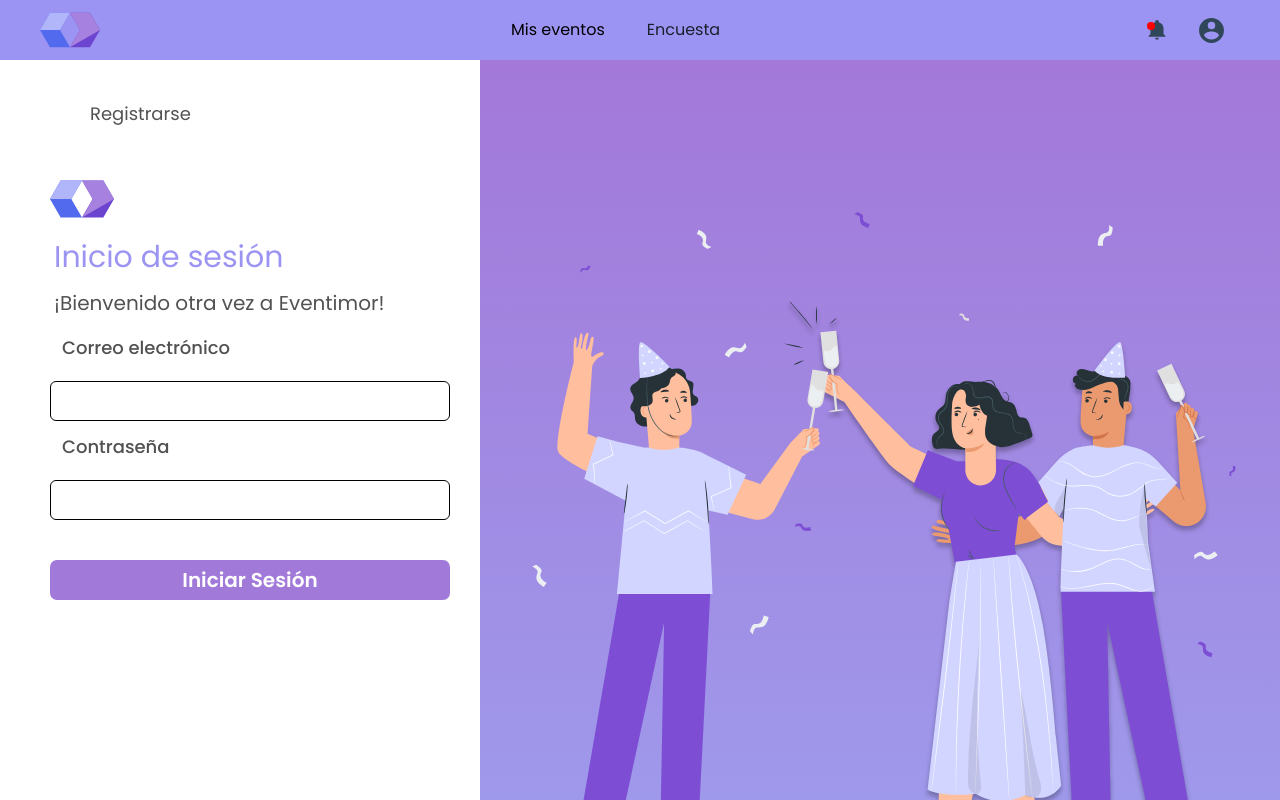
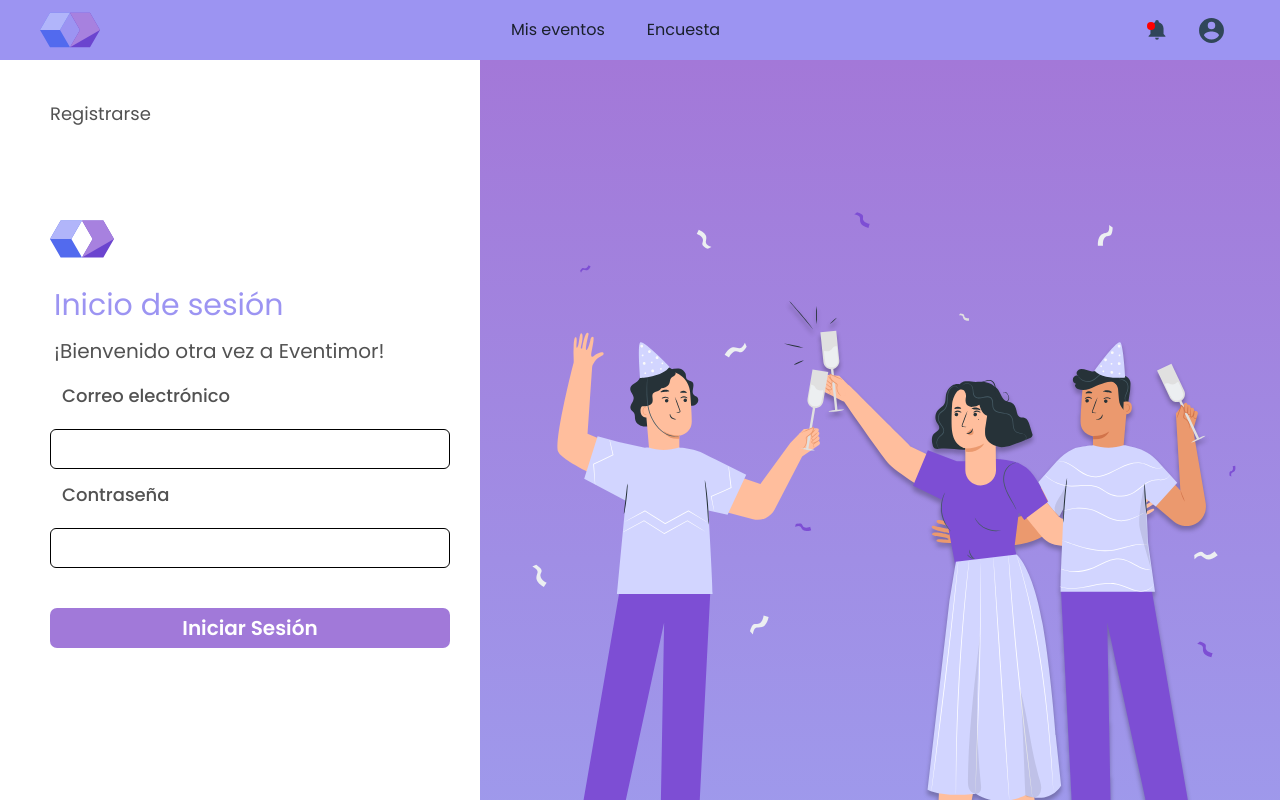
Before and after one commit to kioshiokamoto/redis-message-broker-services, a React (Create React App) app in the folder packages/client/: page / in a window 1280 px wide. Shown: the top 800 px of the page. Built offline with nearby package versions, Linux system fonts and the light colour scheme.

Commit message:
MejorasVistaEncuestaLoginRegister

```diff
--- a/packages/client/src/components/Navbar.jsx
+++ b/packages/client/src/components/Navbar.jsx
@@ -22,10 +22,10 @@ export default function Navbar() {
                 <VIcon name="logo"/>
                 <ul className="list-items">
                     <li>
-                        <NavLink exact to="/" activeClassName="activeLink"> Mis eventos</NavLink>
+                        <NavLink exact to="/events" activeClassName="activeLink"> Mis eventos</NavLink>
                     </li>
                     <li>
-                        <NavLink exact to="/pageTwo" activeClassName="activeLink">Encuesta</NavLink>
+                        <NavLink exact to="/survey" activeClassName="activeLink">Encuesta</NavLink>
                     </li>
                 </ul>
                 <Flex align="center">
--- a/packages/client/src/pages/Events.jsx
+++ b/packages/client/src/pages/Events.jsx
@@ -1,5 +1,5 @@
 import React from 'react'
-import { Text,Box, Grid, Flex, Button, useDisclosure,Modal, ModalOverlay, ModalContent, ModalCloseButton, ModalBody, ModalFooter, ModalHeader, FormControl,FormLabel, Input,Select} from "@chakra-ui/react"
+import { Text, Box, Grid, Flex, Button, useDisclosure,Modal, ModalOverlay, ModalContent, ModalCloseButton, ModalBody, ModalFooter, ModalHeader, FormControl,FormLabel, Input,Select} from "@chakra-ui/react"
 import CardModal from '../components/CardModal'
 export default function Events() {
     const { isOpen, onOpen, onClose } = useDisclosure()
--- a/packages/client/src/pages/PageOne.jsx
+++ b/packages/client/src/pages/PageOne.jsx
@@ -1,7 +1,14 @@
 import React from 'react'
 import '../styles/register.css'
 import VIcon from '../components/VIcon/Logo'
-import { Box, Text, FormControl, FormLabel, Input, Button, Image } from "@chakra-ui/react"
+import { Box,
+    Text,
+    FormControl,
+    FormLabel,
+    Input,
+    Button,
+    Image,
+    Link } from "@chakra-ui/react"
 
 export default function pageOne() {
     return (
@@ -11,14 +18,20 @@ export default function pageOne() {
             </div>
             <div className="ConteinerForm">
                 <Box ml="50" width="400px">
-                        <Text
+                        <Box pt="10" mr="10">
+                            <Link
                             color="#525252"
                             fontFamily="Poppins"
                             fontStyle="normal"
                             fontSize="18px"
-                        p="10">Registrarse</Text>
-                        <VIcon ></VIcon>
+                            textAlign="center"
+                            href = "/pageTwo"
+                            >Registrarse</Link>
+                        </Box>
+                        <Box mt="20">
+                            <VIcon></VIcon>
                             <Text
+                            mt="2"
                             color="#9C94F2"
                             fontFamily="Poppins"
                             fontStyle="normal"
@@ -71,6 +84,7 @@ export default function pageOne() {
                                 </Box>
                             </form>
                         </Box>
+                    </Box>
             </div>
         </div>
     )
--- a/packages/client/src/pages/PageTwo.jsx
+++ b/packages/client/src/pages/PageTwo.jsx
@@ -1,7 +1,14 @@
 import React from 'react'
 import '../styles/register.css'
 import VIcon from '../components/VIcon/Logo'
-import { Box, Text, FormControl, FormLabel, Input, Button, Image } from "@chakra-ui/react"
+import { Box,
+    Text,
+    FormControl,
+    FormLabel,
+    Input,
+    Button,
+    Image,
+    Link } from "@chakra-ui/react"
 
 export default function PageTwo() {
     return (
@@ -11,13 +18,17 @@ export default function PageTwo() {
             </div>
             <div className="ConteinerForm">
                 <Box ml="50" width="400px">
-                        <Text
-                        alignItems="end"
+                        <Box pt="10" mr="10">
+                            <Link
                             color="#525252"
                             fontFamily="Poppins"
                             fontStyle="normal"
                             fontSize="18px"
-                        p="10">Iniciar Sesión</Text>
+                            textAlign="center"
+                            href = "/pageOne"
+                            >Iniciar Sesión</Link>
+                        </Box>
+                        <Box mt="20">
                             <VIcon ></VIcon>
                             <Text
                             color="#9C94F2"
@@ -117,6 +128,7 @@ export default function PageTwo() {
                                 </Box>
                             </form>
                         </Box>
+                    </Box>
             </div>
 
         </div>
--- a/packages/client/src/pages/Survey.jsx
+++ b/packages/client/src/pages/Survey.jsx
@@ -12,13 +12,7 @@ export default function survey(){
             <div>
                 <Box>
                     <Text
-                    color="#304659"
-                    fontFamily="Poppins"
-                    fontStyle="normal"
-                    fontSize="40px"
-                    textAlign="center"
-                    justify-content ="center"
-                    p="4">Encuesta</Text>
+                    fontSize="4xl" py="5" align="center" fontWeight="semibold">Encuesta</Text>
                     <form>
                         <FormControl>
                             <FormLabel
```
Lines whose indentation alone changed are shown as unchanged.
